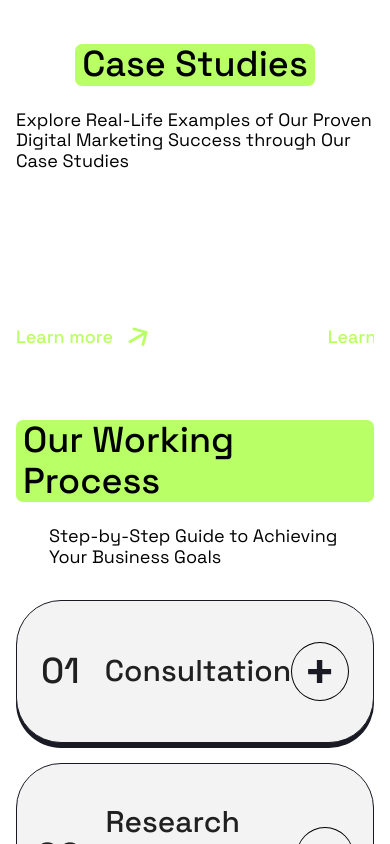
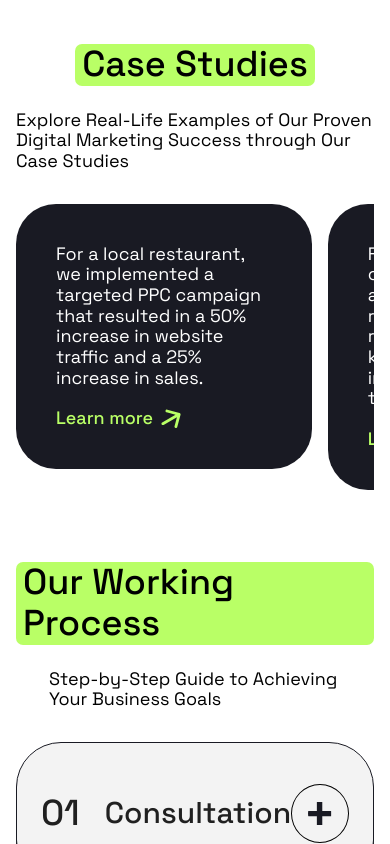
Before and after one commit to xboikom1/Positivus, a React (Vite) app: page / in a window 390 px wide. Shown: the part 3619-4463 px from the top of the page. Built offline with nearby package versions, Linux system fonts and the light colour scheme.

Commit message:
responsive Case studies section

```diff
--- a/src/components/Case Studies/Case Studies.module.css
+++ b/src/components/Case Studies/Case Studies.module.css
@@ -3,6 +3,7 @@
     background-color: var(--green);
     border-radius: 7px;
     padding: 0px 7px;
+    white-space: nowrap;
 }
 
 .titleText {
@@ -59,3 +60,56 @@
 .arrowIcon {
     fill: var(--green);
 }
+
+
+.mobileContainer {
+    width: 100%;
+}
+
+.mobileSwiper {
+    width: 100%;
+    padding-bottom: 40px;
+}
+
+.mobileSwiper .listItem::after {
+    display: none;
+}
+
+.swiperBullet {
+    width: 12px;
+    height: 12px;
+    background-color: #ccc;
+    border-radius: 50%;
+    display: inline-block;
+    margin: 0 4px;
+    cursor: pointer;
+    transition: background-color 0.3s ease;
+}
+
+.swiperBulletActive {
+    background-color: var(--green);
+}
+
+@media only screen and (max-width: 1024px) {
+    .list {
+        gap: 108px;
+    }
+
+    .listItem::after {
+        margin-left: 54px;
+    }
+}
+
+@media only screen and (max-width: 768px) {
+    .listItem {
+        background-color: var(--dark);
+        border-radius: 40px;
+        padding: 40px;
+    }
+
+    .link {
+        width: 100%;
+        justify-content: flex-start;
+        gap: 8px;
+    }
+}
```
Also changed, not shown: src/components/Swiper/Swiper.jsx (added), src/components/Swiper/Swiper.module.css (added), src/components/Swiper/swiperActiveStyles.css (added).
